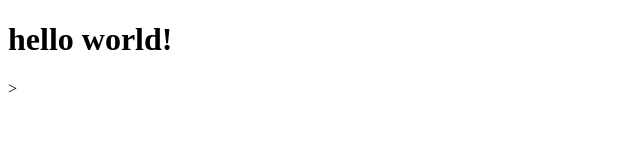
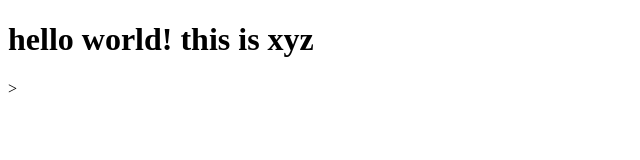
Before and after one commit to mandalapuvijaya/coursera-test, a plain HTML site: page site/index.html in a window 1280 px wide. Shown: the whole page, without its empty margins (0-640 px from the left). Drawn offline with Linux system fonts and the light colour scheme.

Commit message:
updated the content..

```diff
--- a/site/index.html
+++ b/site/index.html
@@ -4,6 +4,6 @@
 	<title> hello world!</title>
 </head>
 <body>
-<h1>hello world!</h1>>
+<h1>hello world! this is xyz</h1>>
 </body>
 </html>
```
